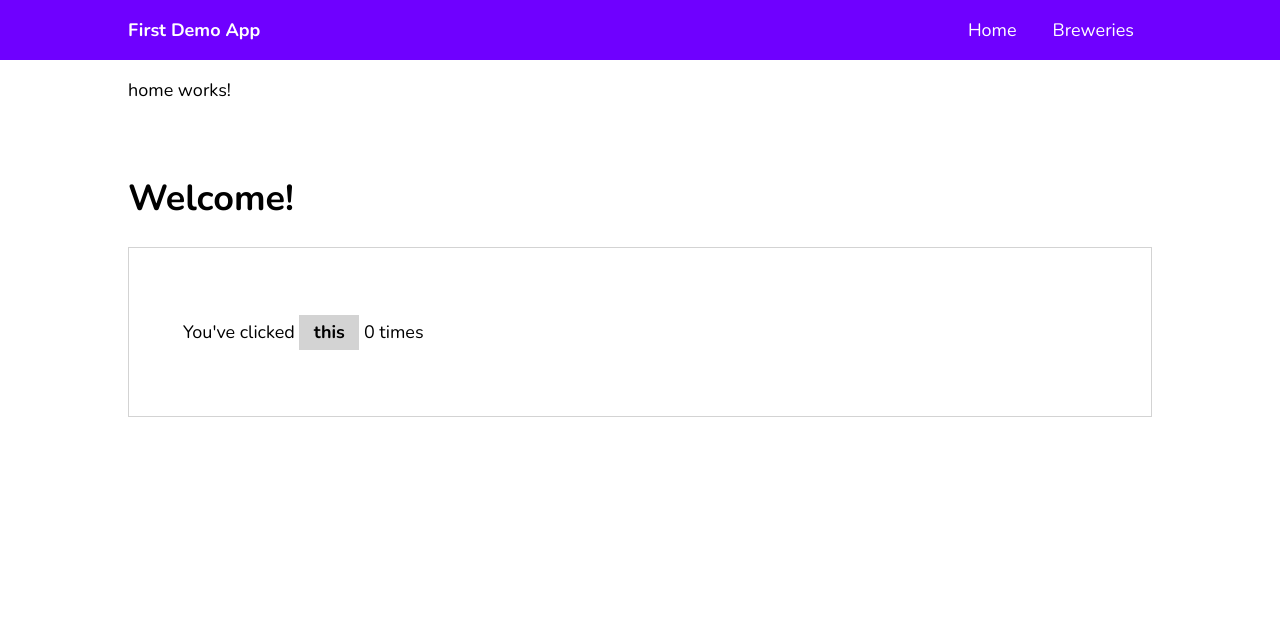
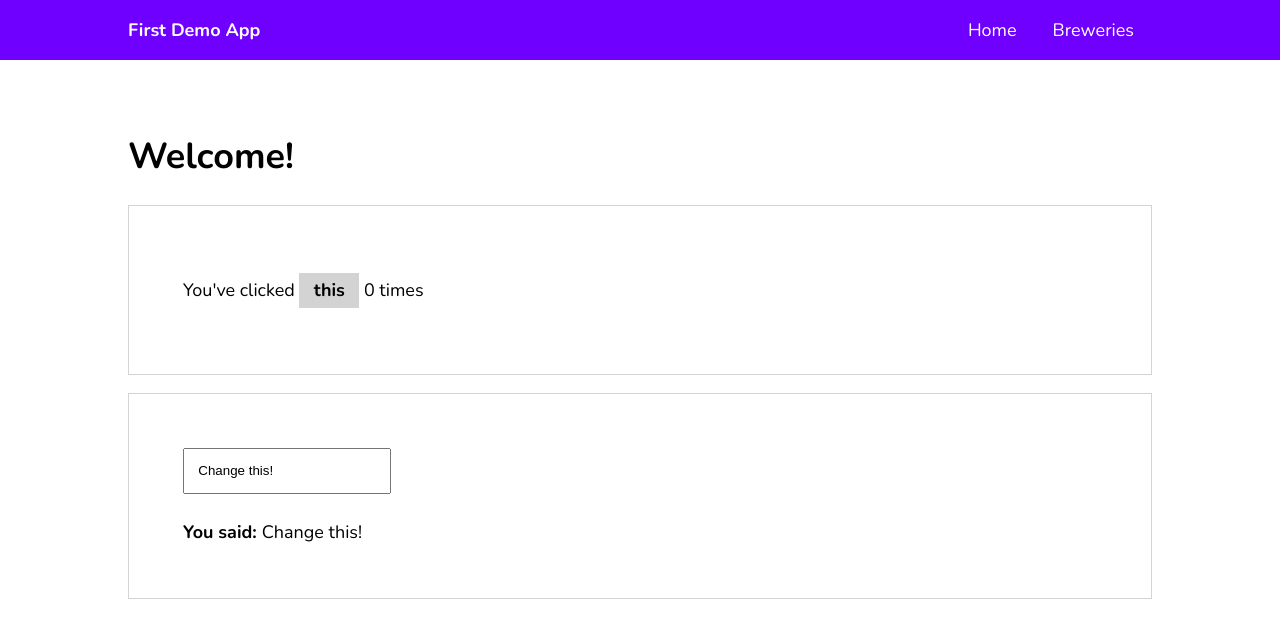
Before and after one commit to mirtalc/angular-crashcourse, an Angular app in the folder my-app/: page / in a window 1280 px wide. Shown: the top 638 px of the page. Built offline with nearby package versions, Linux system fonts and the light colour scheme.

Commit message:
feat(#6): Add Two-way data binding: a form with ngModel

```diff
--- a/my-app/src/app/app.module.ts
+++ b/my-app/src/app/app.module.ts
@@ -5,6 +5,9 @@ import { AppRoutingModule } from './app-routing.module';
 import { AppComponent } from './app.component';
 import { HomeComponent } from './home/home.component';
 import { ListComponent } from './list/list.component';
+
+// Import FormsModule in order to use [(ngModel)]
+import { FormsModule } from '@angular/forms';
 
 @NgModule({
     declarations: [
@@ -14,7 +17,8 @@ import { ListComponent } from './list/list.component';
     ],
     imports: [
         BrowserModule,
-    AppRoutingModule
+        AppRoutingModule,
+        FormsModule
     ],
     providers: [],
     bootstrap: [AppComponent]
--- a/my-app/src/app/home/home.component.html
+++ b/my-app/src/app/home/home.component.html
@@ -1,8 +1,16 @@
-<p>home works!</p>
 <h1>Welcome!</h1>
 
+<!--    One way data binding (with Interpolation) -->
 <div class="play-container">
     <!--    Moustache syntax {{ }} ==> Interpolation    -->
     <!--    (click) ==> Event binding in Angular    -->
     <p>You've clicked <span (click)="countClick()">this</span> {{ numberOfClicks }} times</p>
 </div>
+
+<!--    Two way data binding -->
+<div class="play-container">
+    <!-- Banana in a box syntax [()] -->
+    <input type="text" [(ngModel)]="name">
+    <br>
+    <strong>You said: </strong> {{ name }}
+</div>
--- a/my-app/src/app/home/home.component.scss
+++ b/my-app/src/app/home/home.component.scss
@@ -11,4 +11,9 @@ span{
     border: 1px solid lightgray;
     margin-bottom: 1em;
     padding: 3em;
+
+    input{
+        padding: 1em;
+        margin-bottom: 2em;
+    }
 }
--- a/my-app/src/app/home/home.component.ts
+++ b/my-app/src/app/home/home.component.ts
@@ -8,6 +8,7 @@ import { Component, OnInit } from '@angular/core';
 export class HomeComponent implements OnInit {
     // Properties
     numberOfClicks: number = 0;
+    name: string = 'Change this!';
 
     // Methods
     constructor() { }
```
Lines whose indentation alone changed are shown as unchanged.
